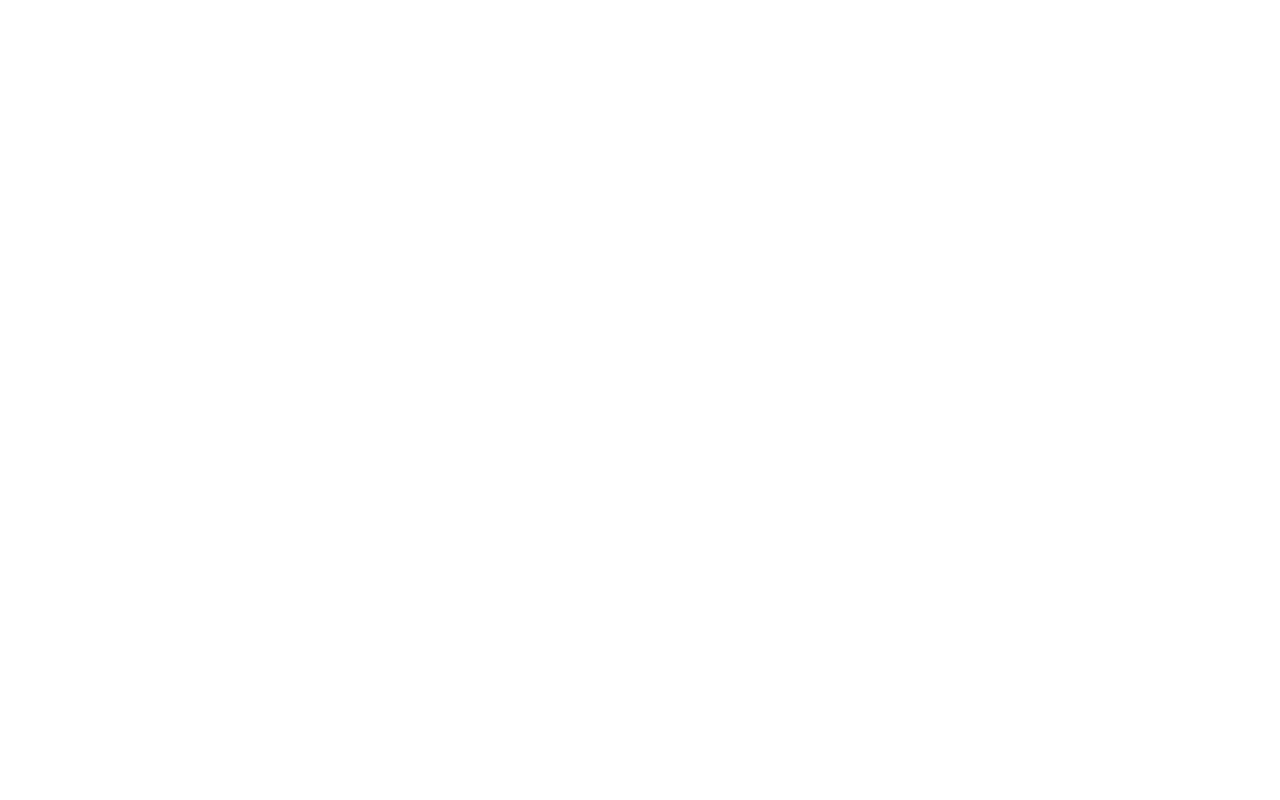
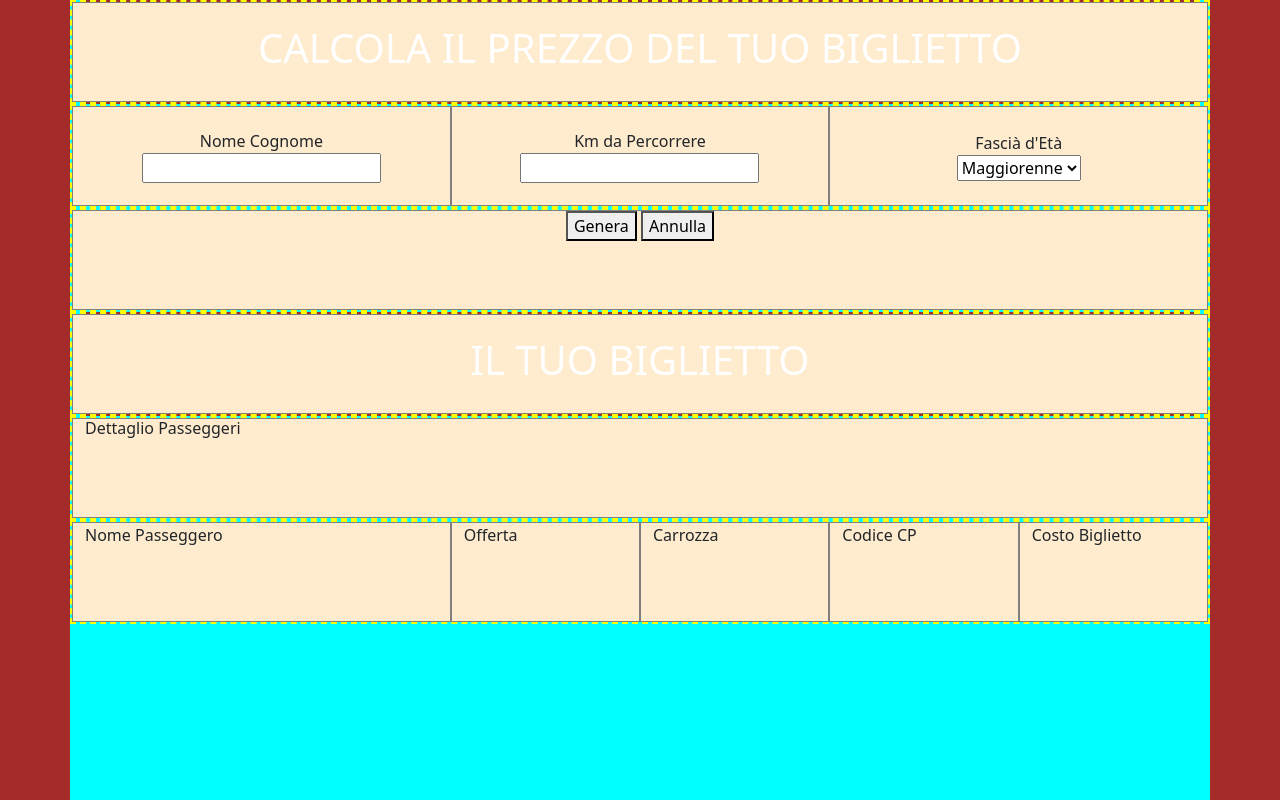
Before and after one commit to torone89/js-biglietto-treno-form, a plain HTML site: page index.html in a window 1280 px wide. Drawn offline with nearby package versions, Linux system fonts and the light colour scheme.

Commit message:
Complete Layout

```diff
--- a/css/style.css
+++ b/css/style.css
@@ -26,8 +26,16 @@
 }
 
 
+main {
+    background-color: brown;
+}
+
 
 
 /* *************************/
 /* Main */
 /* *************************/
+
+.title {
+    background-color: brown;
+}
--- a/index.html
+++ b/index.html
@@ -9,14 +9,23 @@
     <meta name="description" content="Simulazione generatore biglietto">
     <title>Biglietto Treno</title>
 
+    <!-- ******************* -->
+    <!-- FRAME WORK ESTERNI -->
+    <!-- ******************* -->
 
-    <!-- FRAME WORK ESTERNI -->
+    <!-- BOOTSTRAPS -->
+    <link href="https://cdn.jsdelivr.net/npm/bootstrap@5.2.0-beta1/dist/css/bootstrap.min.css" rel="stylesheet"
+        integrity="sha384-0evHe/X+R7YkIZDRvuzKMRqM+OrBnVFBL6DOitfPri4tjfHxaWutUpFmBp4vmVor" crossorigin="anonymous">
 
+    <!-- ******************* -->
     <!-- STILE DI QUESTA PAGINA -->
+    <!-- ******************* -->
     <link rel="stylesheet" href="css/style.css">
 
 
     <!-- FONT -->
+    <link href="https://cdn.jsdelivr.net/npm/bootstrap@5.2.0-beta1/dist/css/bootstrap.min.css" rel="stylesheet"
+        integrity="sha384-0evHe/X+R7YkIZDRvuzKMRqM+OrBnVFBL6DOitfPri4tjfHxaWutUpFmBp4vmVor" crossorigin="anonymous">
 
     <!-- FONTAWENSOME-->
 
@@ -32,7 +41,142 @@
 
 
     <!-- CONTENUTO PRINCIPALE -->
-    <main></main>
+    <main>
+        <div class="container">
+
+            <section class="title">
+                <div class="row">
+                    <div class="col d-flex justify-content-center align-items-center">
+                        <h1 class="text-white"> CALCOLA IL PREZZO DEL TUO BIGLIETTO</h1>
+                    </div>
+                </div>
+
+            </section>
+
+
+            <section class="title-content">
+
+                <div class="row">
+
+                    <div class="col-4 d-flex justify-content-center align-items-center">
+
+                        <div class="text-center">
+                            <label for="nome">Nome Cognome</label>
+                            <input type="text" id="nome">
+
+                        </div>
+                    </div>
+
+                    <div class="col-4 d-flex justify-content-center align-items-center">
+
+                        <div class="text-center">
+                            <label for="kms">Km da Percorrere</label>
+                            <input type="number" id="kms">
+                        </div>
+
+                    </div>
+
+                    <div class="col-4 d-flex justify-content-center align-items-center">
+
+
+
+                        <div class="d-flex flex-column justify-content-center align-items-center">
+
+                            <label for="age">Fascià d'Età</label>
+
+                            <select name="age" id="age">
+                                <option value="maggiorenne">Maggiorenne</option>
+                                <option value="minorenne">Minorenne</option>
+
+                            </select>
+                        </div>
+                    </div>
+
+                </div>
+
+                <div class="row">
+                    <div class="col">
+                        <div class="text-center">
+
+                            <button id="genera">Genera</button>
+                            <button id="annulla">Annulla</button>
+
+                        </div>
+                    </div>
+                </div>
+
+
+            </section>
+
+            <section class="title">
+                <div class="row ">
+                    <div class="col d-flex justify-content-center align-items-center">
+                        <h1 class="text-white">IL TUO BIGLIETTO</h1>
+                    </div>
+                </div>
+
+            </section>
+
+            <section class="title-content">
+                <div class="row">
+                    <div class="col">
+                        <h6>Dettaglio Passeggeri</h6>
+                    </div>
+                </div>
+
+
+                <div class="row">
+                    <div class="col-4">
+                        <div>
+                            Nome Passeggero
+                        </div>
+                    </div>
+
+                    <div class="col-2">
+                        <div>
+                            Offerta
+                        </div>
+
+
+                    </div>
+
+                    <div class="col-2">
+
+                        <div>
+                            Carrozza
+                        </div>
+
+                    </div>
+                    <div class="col-2">
+
+                        <div>
+                            Codice CP
+                        </div>
+
+                    </div>
+                    <div class="col-2">
+                        <div>
+                            Costo Biglietto
+                        </div>
+
+
+                    </div>
+
+                </div>
+
+
+            </section>
+
+
+
+        </div>
+
+
+
+
+
+
+    </main>
 
 
 
```
